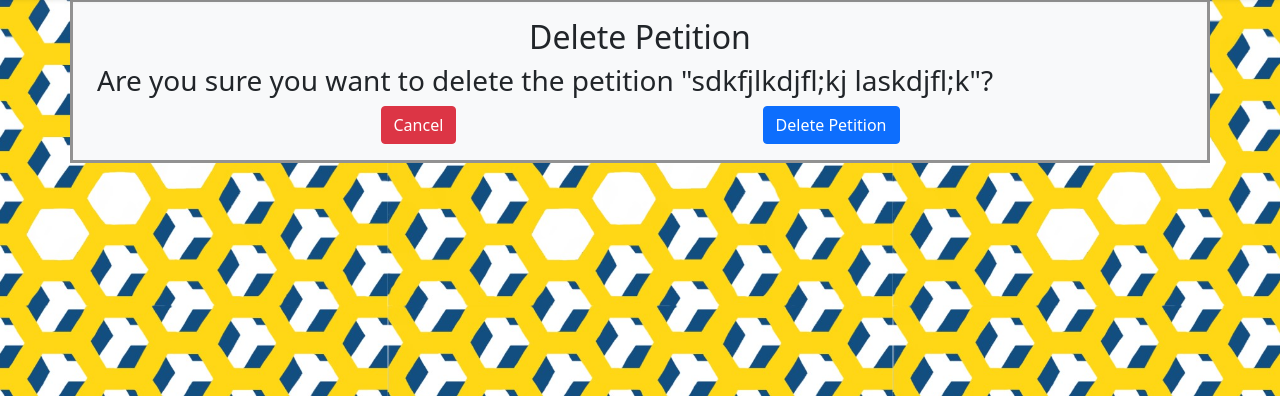
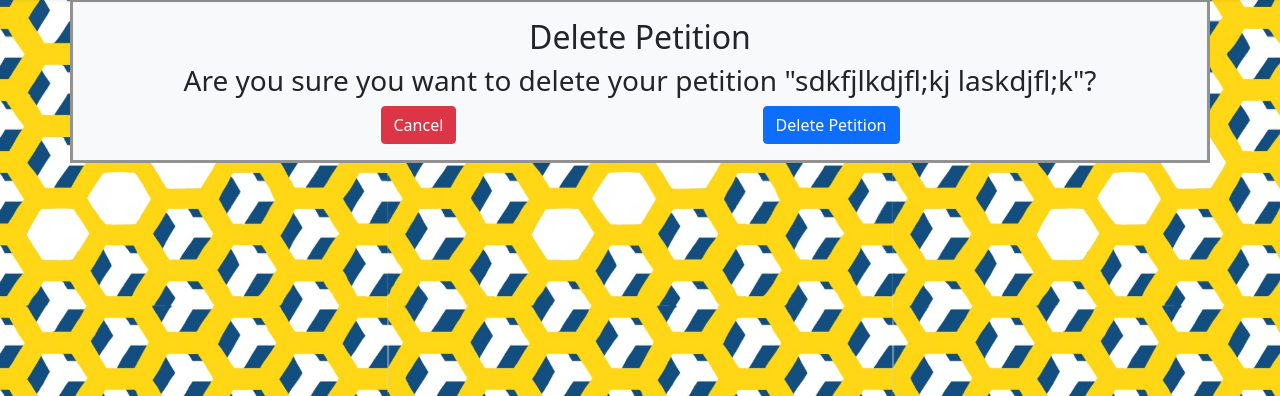
Before and after one commit to michaelb-TI100/csc210-team3, a Flask app: page /petition/1/delete in a window 1280 px wide. Shown: the part 57-453 px from the top of the page. Run offline with Flask 2, Linux system fonts and the light colour scheme; a user stored in the database is signed in; data comes from the database, SQL or seed files in the repository; some libraries are stand-ins or nearby versions.

Commit message:
Update petitiondelete.html

```diff
--- a/templates/petitiondelete.html
+++ b/templates/petitiondelete.html
@@ -6,13 +6,12 @@
 	<header class="page=header">
 		<h2 class="text-center">Delete Petition</h2>
 	</header><!-- /header -->
-
-	<h3>Are you sure you want to delete the petition "{{petition.title}}"?</h3>
+	<h3 class="text-center">Are you sure you want to delete your petition "{{petition.title}}"?</h3>
 	<form class="form container mx-auto w-50" method="post" role="form">
 		{{ form.hidden_tag() }}
 		<div class="mb-3">
 			<div class="d-flex justify-content-between" role="group">
-				<a type="button" class="btn btn-danger" href="/">Cancel</a>
+				<a type="button" class="btn btn-danger" href="/petition/{{petition.id}}">Cancel</a>
 				{{wtf.render_field(form.submit)}}
 			</div>
 		</div>
```
